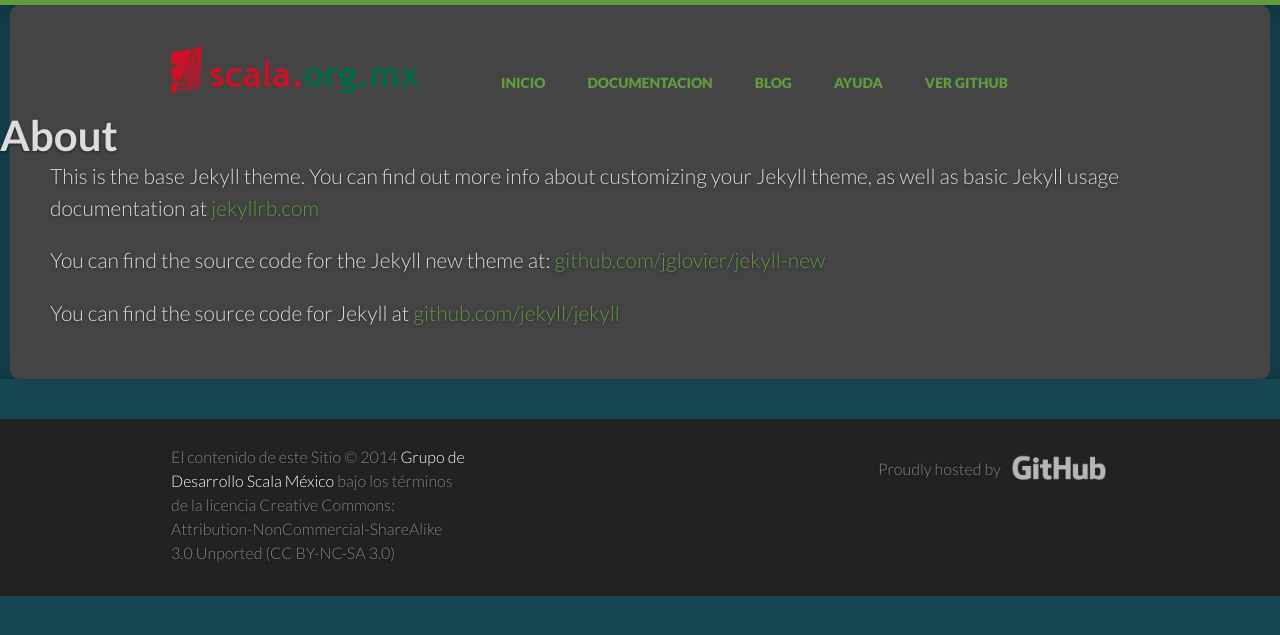
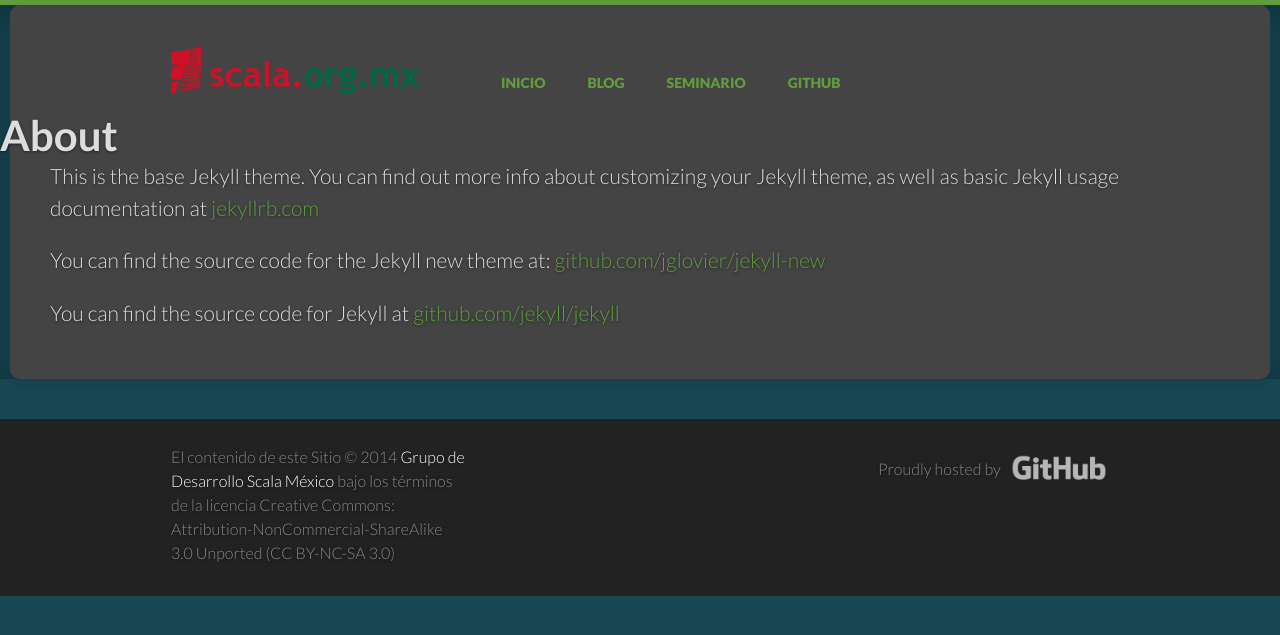
Before and after one commit to scalamx/scalamx.github.io, a Jekyll site: the page built from about.md, in a window 1280 px wide. Shown: the top 635 px of the page. Built offline with Jekyll 4.4.1, drawn with Linux system fonts in a browser that asks for light colours; comment, search, counter and statistics services are not loaded.

Commit message:
#10 Creación y/o corrección de los links o páginas estáticas.

```diff
--- a/_includes/primary-nav-items.html
+++ b/_includes/primary-nav-items.html
@@ -2,16 +2,13 @@
     <li class="{% if page.overview %}current{% endif %}">
         <a href="/">Inicio</a>
     </li>
-  <li class="{% if page.url contains '/docs/' %}current{% endif %}">
-    <a href="/docs/home/">Doc<span class="show-on-mobiles">s</span><span class="hide-on-mobiles">umentacion</span></a>
+    <li class="{% if page.url contains '/blog/' %}current{% endif %}">
+        <a href="/blog/">Blog</a>
     </li>
     <li class="{% if page.author %}current{% endif %}">
-    <a href="/news/">Blog</a>
+        <a href="/seminario/">Seminario</a>
     </li>
     <li>
-    <a href="{{ site.help_url }}">Ayuda</a>
-  </li>
-  <li>
-    <a href="{{ site.repository }}"><span class="hide-on-mobiles">Ver </span>GitHub</a>
+        <a href="{{ site.repository }}">GitHub</a>
     </li>
 </ul>
```
Lines whose indentation alone changed are shown as unchanged.
